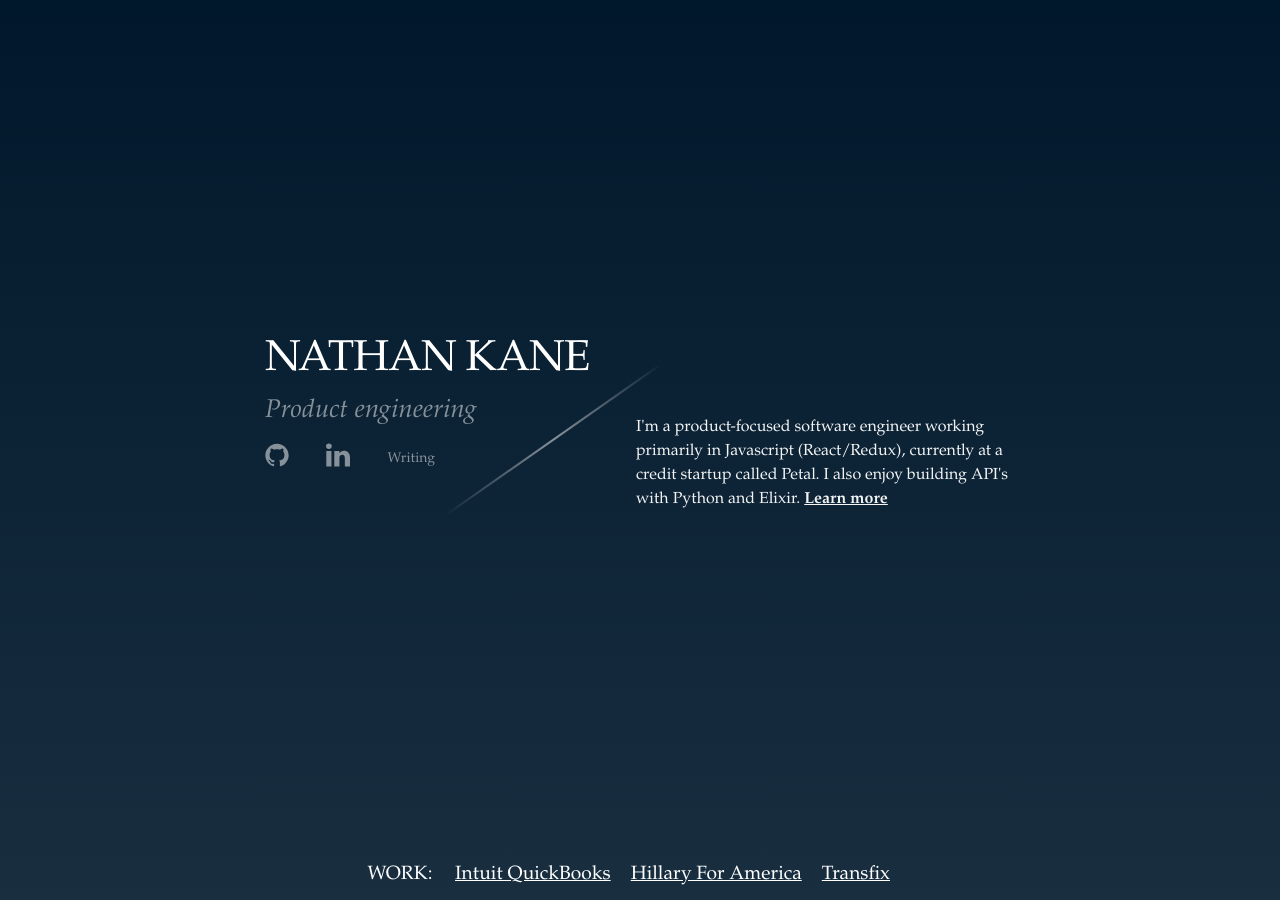
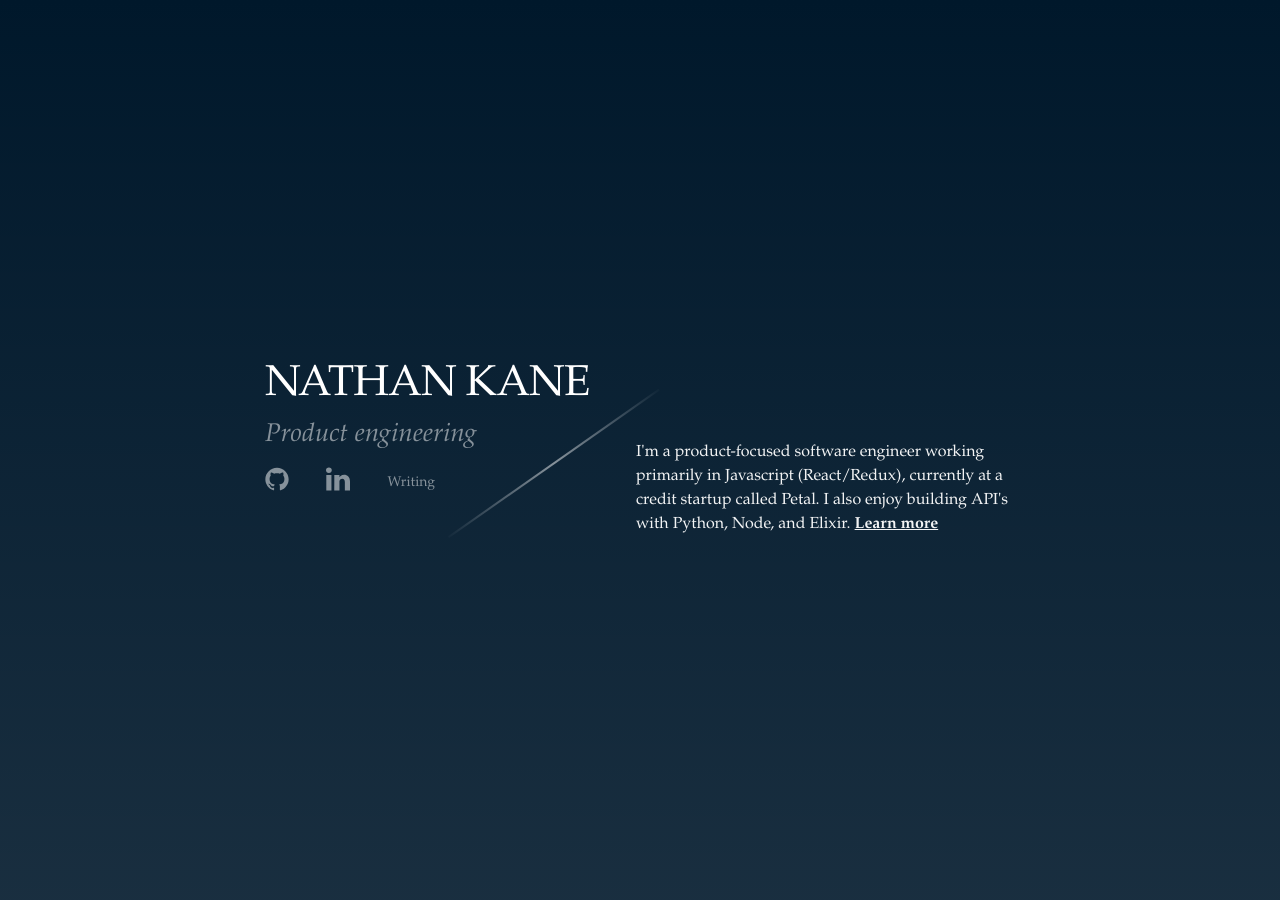
Before and after one commit to kanenathan213/kanenathan213.github.io, a Jekyll site: the page built from index.html, in a window 1280 px wide. Built offline with Jekyll 4.4.1, drawn with Linux system fonts in a browser that asks for light colours.

Commit message:
rm projects

```diff
--- a/_config.yml
+++ b/_config.yml
@@ -1,6 +1,6 @@
 title: Nathan Kane
 tagline: Product engineering
-bio: I'm a product-focused software engineer working primarily in Javascript (React/Redux), currently at a credit startup called Petal. I also enjoy building API's with Python and Elixir.
+bio: I'm a product-focused software engineer working primarily in Javascript (React/Redux), currently at a credit startup called Petal. I also enjoy building API's with Python, Node, and Elixir.
 email: hi@nathanrkane.com
 description: > # this means to ignore newlines until "baseurl:"
   The front-end engineering and product design
--- a/index.html
+++ b/index.html
@@ -19,10 +19,4 @@ layout: default-without-header
       </div>
     </div>
   </div>
-  <div class="project-links-wrapper">
-    <div>WORK:</div>
-    <div class="project-links-content"><a href="/quickbooks-onboarding" class="project-link is-link">Intuit QuickBooks</a>
-    <a href="/clinton-campaign" class="project-link is-link">Hillary For America</a>
-    <a href="/transfix" class="project-link is-link">Transfix</a></div>
-  </div>
 </div>
```
Also changed, not shown: about.md (+2 -2 lines).
